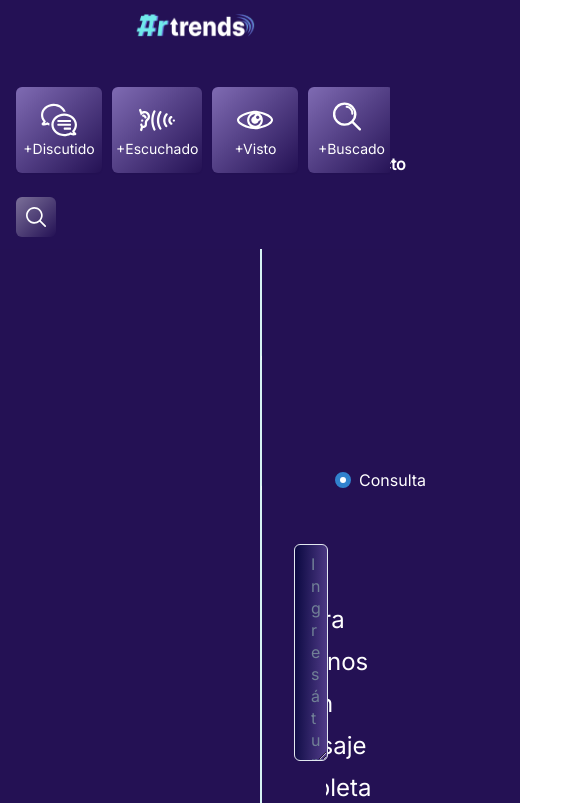
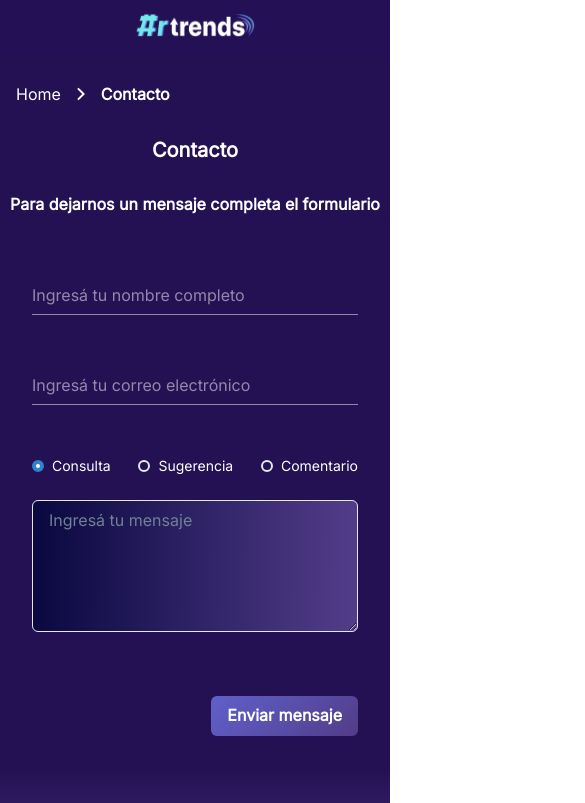
Before and after one commit to jorgediazok/artrends, a Next.js app in the folder frontend/: page /contacto in a window 390 px wide. Shown: the top 803 px of the page, 585 px wide, since content can reach past the window. Built offline with nearby package versions, Linux system fonts and the light colour scheme.

Commit message:
versione mobile de contacto y sobre-las-tendencias

```diff
--- a/frontend/components/layout/Navbar/Navbar.jsx
+++ b/frontend/components/layout/Navbar/Navbar.jsx
@@ -5,7 +5,9 @@ import Image from "next/image";
 import { Box, Collapse, Flex, IconButton, Input, Text } from "@chakra-ui/react";
 
 // Utils
+
 import { Link } from "react-scroll";
+import NextLink from "next/link";
 import { navItems } from "../../../utils/navItems";
 
 // Theme
@@ -23,8 +25,9 @@ import { useScrollDirection } from "../../../utils/hooks";
 // Components
 import MobileCarousel from "../../ui/MobileCarousel/MobileCarousel";
 import SearchInput from "../../ui/Search/SearchInput";
+import Question from "../../ui/icons/Question";
 
-const Navbar = ({ activeSectionIndex }) => {
+const Navbar = ({ activeSectionIndex, hasCarrousel, hasSearch }) => {
   const [showInput, setShowInput] = useState(false);
   const [scrollNav, setScrollNav] = useState(false);
 
@@ -75,6 +78,8 @@ const Navbar = ({ activeSectionIndex }) => {
         py="12px"
         w="100%"
       >
+        <NextLink href="/">
+          <a>
             <Image
               src="/images/logo-mobile.png"
               alt="Artrends"
@@ -82,12 +87,17 @@ const Navbar = ({ activeSectionIndex }) => {
               width={120}
               quality={100}
             />
+          </a>
+        </NextLink>
 
+        {hasCarrousel === true && (
           <MobileCarousel activeSectionIndex={activeSectionIndex} />
+        )}
 
         {/* SEARCH INPUT */}
+        {hasSearch && (
           <Box
-          display={{ base: "block", lg: "none" }}
+            display={{ base: "flex", lg: "none" }}
             alignItems="center"
             width="100%"
             justifyContent="center"
@@ -95,7 +105,14 @@ const Navbar = ({ activeSectionIndex }) => {
             padding="0 16px"
           >
             <SearchInput />
+
+            <NextLink href="/sobre-las-tendencias">
+              <a>
+                <Question />
+              </a>
+            </NextLink>
           </Box>
+        )}
       </Flex>
 
       <Flex
--- a/frontend/pages/contacto/index.jsx
+++ b/frontend/pages/contacto/index.jsx
@@ -3,8 +3,6 @@ import {
   Breadcrumb,
   BreadcrumbItem,
   Button,
-  Checkbox,
-  CheckboxGroup,
   FormControl,
   FormErrorMessage,
   Input,
@@ -27,6 +25,8 @@ import Enveloppe from "../../components/ui/icons/Enveloppe";
 import theme from "../../styles/theme";
 
 const Contacto = () => {
+  const [hasCarrousel, setHasCarrousel] = useState(false);
+  const [hasSearch, setHasSearch] = useState(false);
   const [nombre, setNombre] = useState("");
   const [email, setEmail] = useState("");
   const [typeOfMessage, setTypeOfMessage] = useState("1");
@@ -37,11 +37,17 @@ const Contacto = () => {
 
   return (
     <>
-      <Navbar />
-      <Box paddingX="260px" background="#241154" height="100vh">
-        <Box display="flex" alignItems="center" justifyContent="flex-start">
+      <Navbar hasCarrousel={hasCarrousel} hasSearch={hasSearch} />
+      <Box paddingX={{ base: "0px", lg: "180px" }} background="#241154">
+        <Box
+          display="flex"
+          alignItems="center"
+          justifyContent="flex-start"
+          marginTop={{ base: "50px", lg: "0px" }}
+          marginLeft={{ base: "16px", lg: "0px" }}
+        >
           <Breadcrumb
-            marginTop="152px"
+            marginTop={{ base: "32px", lg: "152px" }}
             fontSize="text-sm"
             color="#FFFFFF"
             spacing="16px"
@@ -60,42 +66,45 @@ const Contacto = () => {
         </Box>
 
         <Box
-          height="689px"
           display="flex"
-          marginTop="33px"
-          border="1px solid #D6F3F3"
+          marginTop={{ base: "120px", lg: "33px" }}
+          border={{ base: "none", lg: "1px solid #D6F3F3" }}
           borderRadius="12px"
-          marginBottom="261px"
+          flexDirection={{ base: "column", lg: "row" }}
         >
           {/* LEFT */}
           <Box
-            width="50%"
+            width={{ base: "100%", lg: "50%" }}
             flexDirection="column"
             display="flex"
             justifyContent="center"
-            borderTopLeftRadius="12px"
-            borderBottomLeftRadius="12px"
-            background={theme.colors.gradients["grad-contacto"]}
-            borderRight="1px solid #D6F3F3"
+            borderTopLeftRadius={{ base: "0px", lg: "12px" }}
+            borderBottomLeftRadius={{ base: "0px", lg: "12px" }}
+            marginTop={{ base: "-88px", lg: "0px" }}
+            background={{
+              base: "#241154",
+              lg: theme.colors.gradients["grad-contacto"],
+            }}
+            borderRight={{ base: "none", lg: "1px solid #D6F3F3" }}
             color="#FFFFFF"
           >
             <Text
-              fontSize="36px"
+              fontSize={{ base: "20px", lg: "36px" }}
               textAlign="center"
               fontWeight="700"
-              lineHeight="120%"
+              lineHeight={{ base: "24px", lg: "120%" }}
             >
               Contacto
             </Text>
             <Text
-              marginTop="40px"
-              fontSize="24px"
+              marginTop={{ base: "32px", lg: "40px" }}
+              fontSize={{ base: "16px", lg: "24px" }}
               marginLeft="auto"
               marginRight="auto"
               textAlign="center"
-              fontWeight="400"
-              lineHeight="175%"
-              maxWidth="250px"
+              fontWeight={{ base: "600", lg: "400" }}
+              lineHeight={{ base: "20px", lg: "175%" }}
+              maxWidth={{ base: "100%", lg: "250px" }}
             >
               Para dejarnos un mensaje completa el formulario
             </Text>
@@ -112,8 +121,14 @@ const Contacto = () => {
             borderBottomRightRadius="12px"
             padding="32px"
           >
-            <Box display="flex" alignItems="center" marginTop="44px" gap="36px">
-              <Box>
+            <Box
+              display="flex"
+              alignItems="center"
+              flexDirection={{ base: "column", lg: "row" }}
+              marginTop={{ base: "29px", lg: "44px" }}
+              gap="36px"
+            >
+              <Box display={{ base: "none", lg: "block" }}>
                 <Agenda />
               </Box>
               <Box width="100%">
@@ -145,7 +160,7 @@ const Contacto = () => {
               </Box>
             </Box>
             <Box marginTop="50px" display="flex" alignItems="center" gap="36px">
-              <Box>
+              <Box display={{ base: "none", lg: "block" }}>
                 <Enveloppe />
               </Box>
               <Box width="100%">
@@ -177,23 +192,26 @@ const Contacto = () => {
               </Box>
             </Box>
             <Box marginTop="50px" display="flex" alignItems="center" gap="36px">
-              <Box marginLeft="5px">
+              <Box marginLeft="5px" display={{ base: "none", lg: "block" }}>
                 <Archive />
               </Box>
-              <Box w="100%" display="flex" justifyContent="space-between">
+              <Box w="100%">
                 <RadioGroup onChange={setTypeOfMessage} value={typeOfMessage}>
                   <Stack
                     display="flex"
                     direction="row"
                     justifyContent="space-between"
-                    gap="210px"
                     color="#FFFFFF"
-                    fontSize="18px"
-                    lineHeight="28px"
                   >
-                    <Radio value="1">Consulta</Radio>
-                    <Radio value="2">Sugerencia</Radio>
-                    <Radio value="3">Comentario</Radio>
+                    <Radio value="1" size={{ base: "sm", lg: "lg" }}>
+                      Consulta
+                    </Radio>
+                    <Radio value="2" size={{ base: "sm", lg: "lg" }}>
+                      Sugerencia
+                    </Radio>
+                    <Radio value="3" size={{ base: "sm", lg: "lg" }}>
+                      Comentario
+                    </Radio>
                   </Stack>
                 </RadioGroup>
               </Box>
@@ -202,10 +220,10 @@ const Contacto = () => {
               <FormControl isInvalid={isError}>
                 <Textarea
                   placeholder="Ingresá tu mensaje"
-                  height="217px"
+                  height={{ base: "132px", lg: "217px" }}
                   background={theme.colors.gradients["grad-ind-purple"]}
                   color="#FFFFFF"
-                  marginTop="50px"
+                  marginTop={{ base: "24px", lg: "50px" }}
                 />
                 {isError && (
                   <FormErrorMessage
@@ -223,12 +241,13 @@ const Contacto = () => {
               alignItems="center"
               justifyContent="space-between"
             >
-              <Box>Captcha</Box>
+              <Box></Box>
+              {/* CAPTCHA VA ACA */}
               <Button
                 background={theme.colors.gradients["grad-ind-purple-2"]}
                 borderRadius="6px"
                 color="#FFFFFF"
-                padding="10px 24px"
+                padding={{ base: "10px 16px", lg: "10px 24px" }}
                 marginTop="64px"
               >
                 Enviar mensaje
--- a/frontend/styles/globals.css
+++ b/frontend/styles/globals.css
@@ -21,6 +21,7 @@
 html,
 body {
   height: 100%;
+  scroll-behavior: smooth;
 }
 /*
   Typographic tweaks!
```
Also changed, not shown: frontend/pages/index.jsx (+7 -1 lines), frontend/pages/sobre-las-tendencias/index.jsx (+58 -12 lines). Lines whose indentation alone changed are shown as unchanged.
